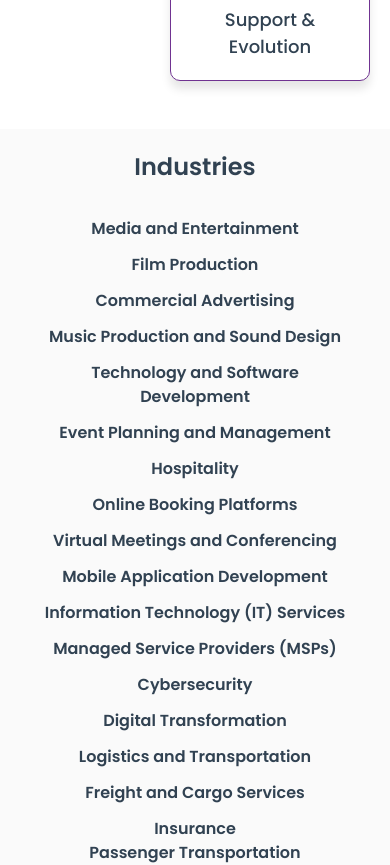
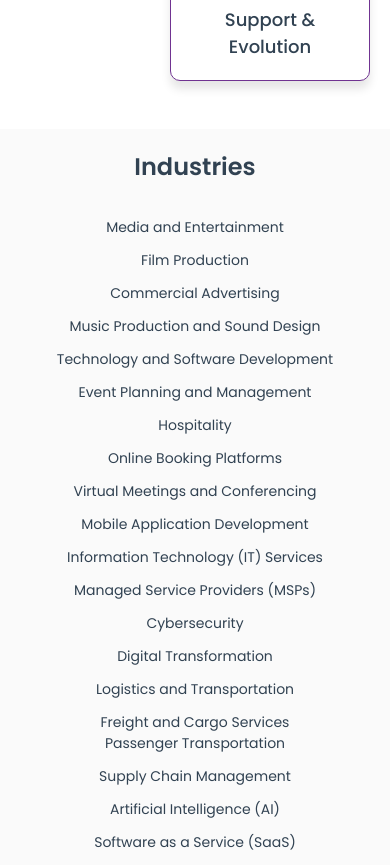
Before and after one commit to CLEVIT-Development/clevit-fe, a React (Vite) app: page / in a window 390 px wide. Shown: the part 6140-7005 px from the top of the page. Built offline with nearby package versions, Linux system fonts and the light colour scheme.

Commit message:
fix: industries section styles, contact us page small screen size styles

```diff
--- a/src/assets/constants/industries.constants.ts
+++ b/src/assets/constants/industries.constants.ts
@@ -16,7 +16,6 @@ export const industriesConstants = [
     "Digital Transformation",
     "Logistics and Transportation",
     "Freight and Cargo Services",
-    "Insurance",
   ],
   [
     "Passenger Transportation",
@@ -52,5 +51,6 @@ export const industriesConstants = [
     "Regenerative Medicine",
     "Underwriting",
     "Landing",
+    "Insurance",
   ],
 ];
--- a/src/pages/contact-us/ContactUsPage.tsx
+++ b/src/pages/contact-us/ContactUsPage.tsx
@@ -1,4 +1,5 @@
 import Layout from "@/common/layout/Layout.tsx";
+import Section from "@/common/templates/Section";
 import ContactUsForm from "@/shared/forms/ContactUsForm";
 import { HeaderVariant } from "@/types/variant.types.ts";
 
@@ -7,8 +8,8 @@ import ContactInfo from "./ContactInfo";
 const ContactUsPage = () => {
   return (
     <Layout headerVariant={HeaderVariant.Tertiary}>
-      <section className="w-full flex flex-col items-center space-y-[50px]">
-        <div className="flex flex-col space-y-6 desktop:max-w-[80%]">
+      <Section>
+        <div className="flex flex-col space-y-6 desktop:max-w-[80%] ">
           <h1 className="desktop:text-3xl text-lg font-semibold text-gray-200 text-center">
             Your Idea, Our Expertise. Let's Collaborate!
           </h1>
@@ -19,11 +20,11 @@ const ContactUsPage = () => {
             wait to partner with you!
           </p>
         </div>
-        <div className="w-full flex desktop:flex-row flex-col items-center desktop:justify-between desktop:space-x-[60px] space-x-0 desktop:space-y-0 space-y-[48px] bg-contactUsGradient rounded-lg-l desktop:px-12 desktop:pt-12 desktop:pb-12 px-5 pt-6 pb-5">
+        <div className="w-full flex lg:flex-row flex-col items-center desktop:justify-between desktop:space-x-[60px] space-x-0 lg:space-y-0 space-y-[48px] bg-contactUsGradient rounded-lg-l desktop:px-12 desktop:pt-12 lg:pb-12 px-5 pt-6 pb-5">
           <ContactInfo />
           <ContactUsForm />
         </div>
-      </section>
+      </Section>
     </Layout>
   );
 };
--- a/src/pages/home/IndustriesSection.tsx
+++ b/src/pages/home/IndustriesSection.tsx
@@ -47,16 +47,16 @@ const IndustriesSection: React.FC = () => {
   return (
     <Section
       title="Industries"
-      className="bg-gray-500 desktop:px-20 px-11 py-5  desktop:py-12 scroll-mt-[150px] relative  max-w-full"
+      className="bg-gray-500 desktop:px-28 px-11 py-5  desktop:py-12 scroll-mt-[150px] relative min-w-full self-center"
       ref={sectionRef}
     >
-      <div className="desktop:flex desktop:space-x-[90px] text-center desktop:text-start">
+      <div className="desktop:flex desktop:space-x-[45px] text-center desktop:text-start">
         {industriesConstants.map((industryList, index) => (
           <div
             key={index}
-            className="desktop:flex desktop:space-x-[90px] text-center desktop:text-start min-w-fit"
+            className="desktop:flex  desktop:space-x-[45px]  text-center desktop:text-start"
           >
-            <ul className="desktop:space-y-4 space-y-3 text-gray-200 text-base font-semibold">
+            <ul className="desktop:space-y-4 space-y-3 text-gray-200 desktop:text-base desktop:font-semibold text-sm font-normal">
               {industryList.map((industry, idx) => (
                 <li key={idx}>{industry}</li>
               ))}
```
